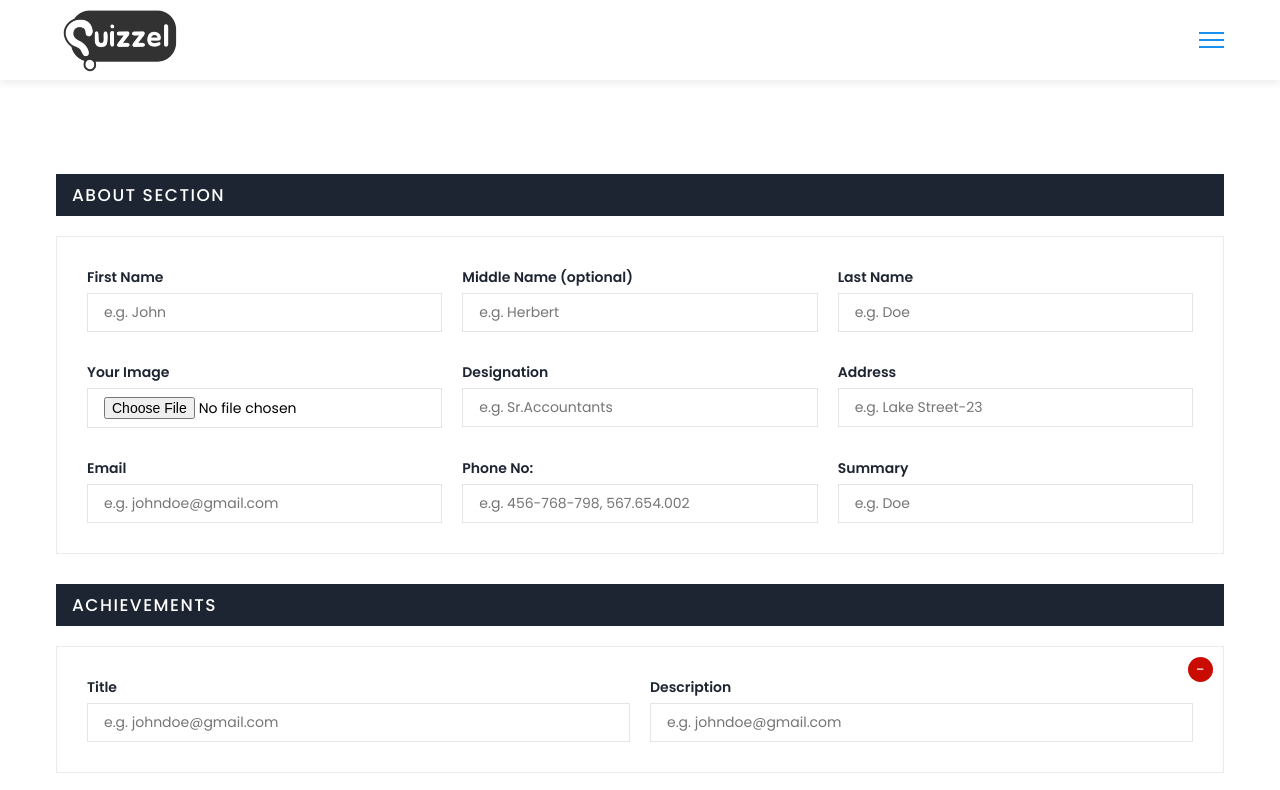
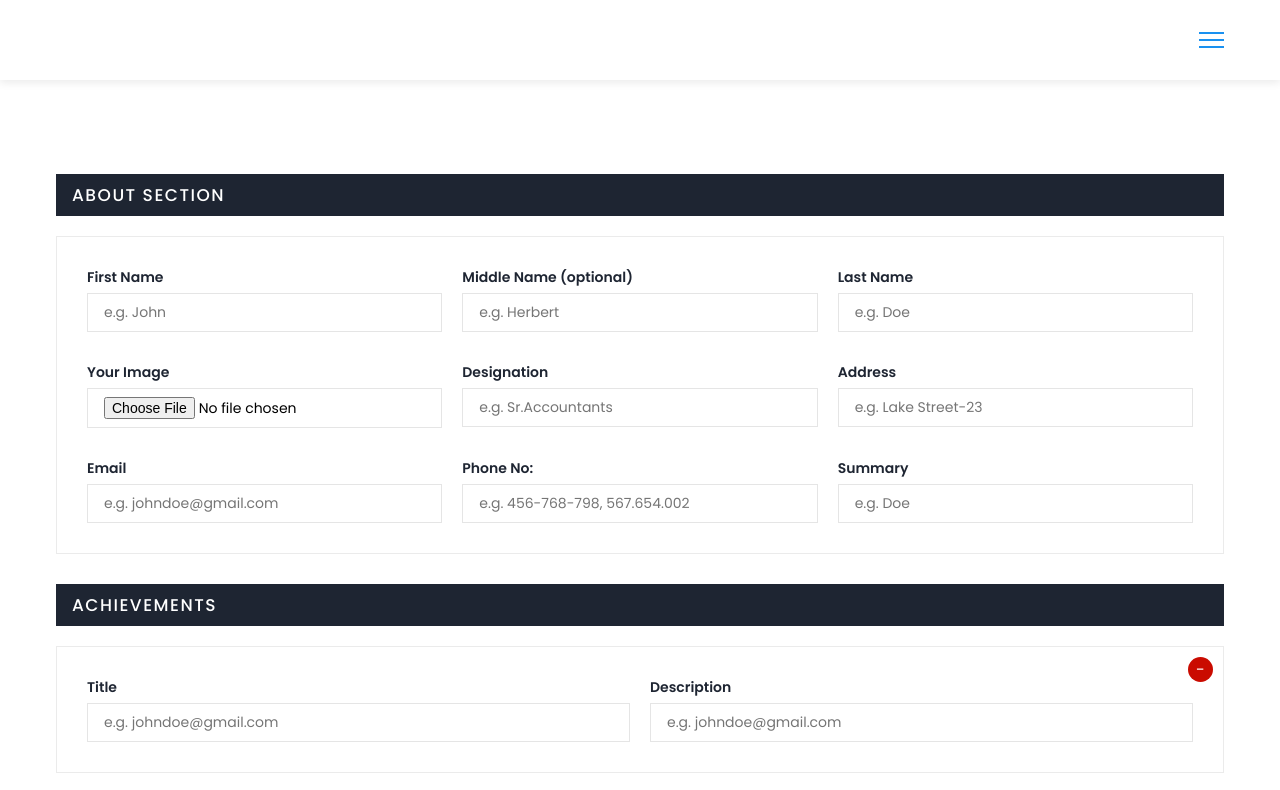
Before and after one commit to sonivaibhav-git/MiniProjects-js, a plain HTML site: page ResumeMaker/index.html in a window 1280 px wide. Shown: the top 790 px of the page. Drawn offline with nearby package versions, Linux system fonts and the light colour scheme; a script that the page names is missing.

```diff
--- a/ResumeMaker/index.html
+++ b/ResumeMaker/index.html
@@ -15,7 +15,6 @@
                 <div class = "navbar-content">
                     <div class = "brand-and-toggler">
                         <a href = "index.html" class = "navbar-brand">
-                            <img src = "quizzellogo.png" alt = "" class = "navbar-brand-icon">
 
                         </a>
                         <button type = "button" class = "navbar-toggler-btn">
```
Also changed, not shown: ResumeMaker/quizzellogo.png (deleted).
